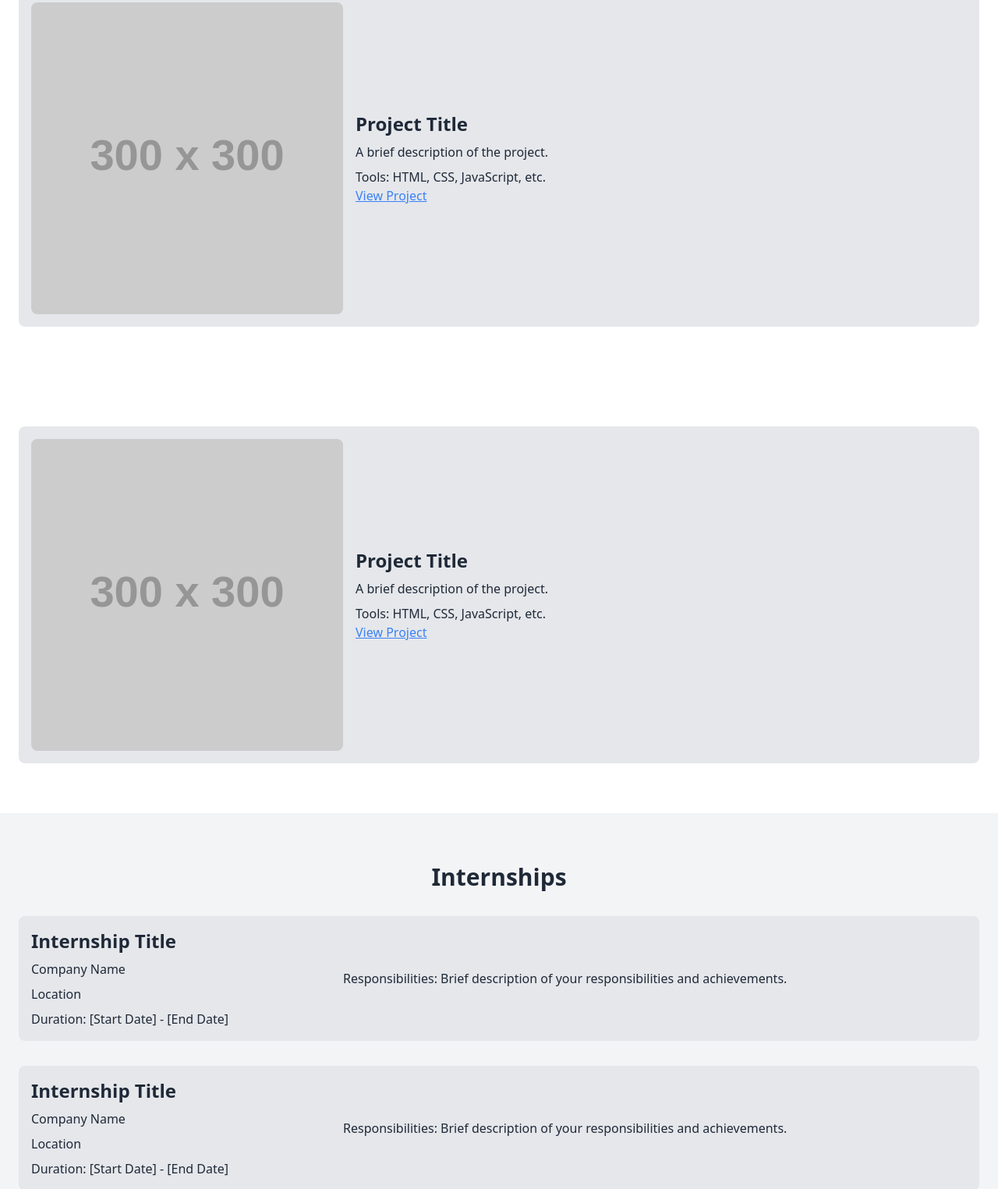
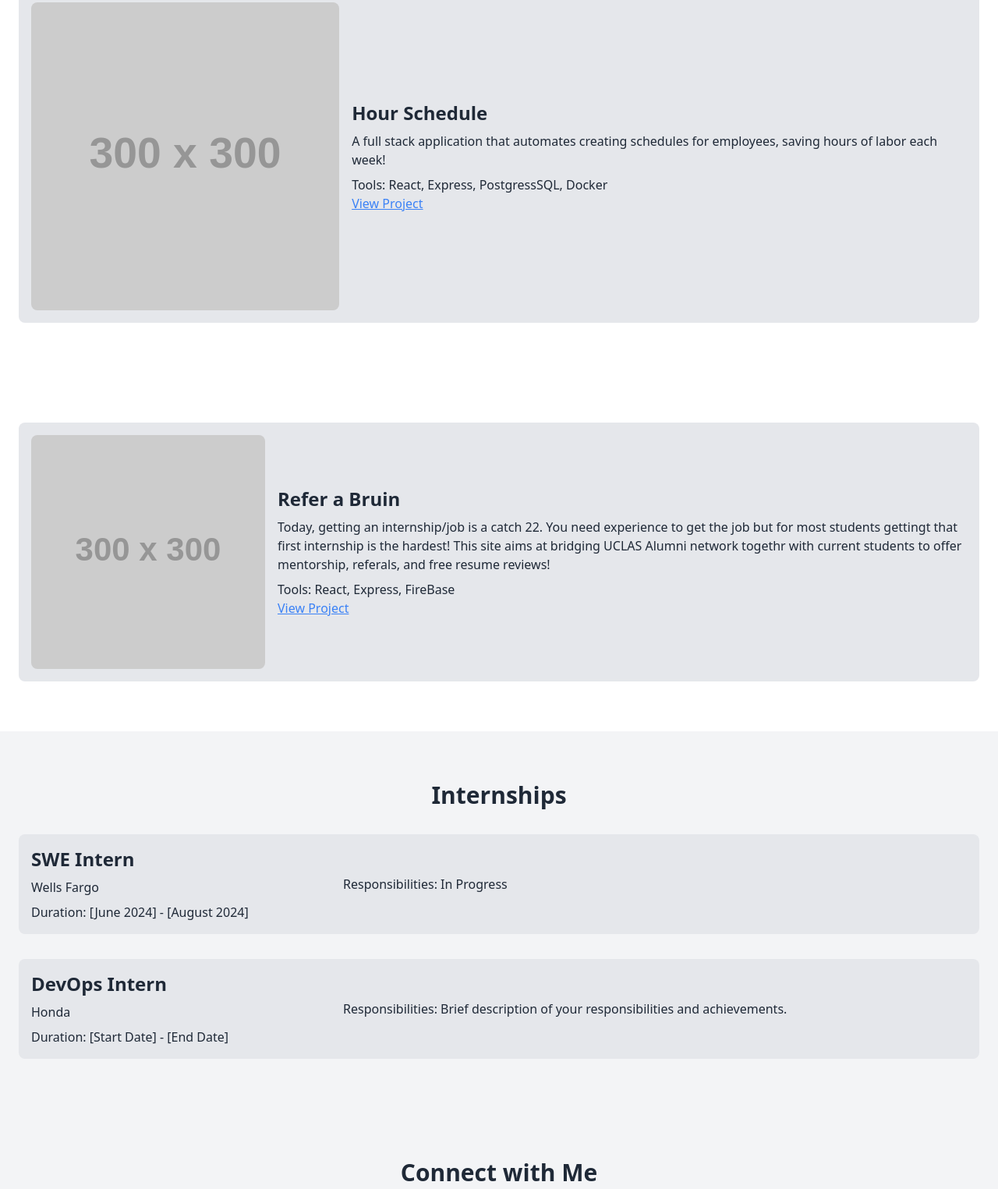
Before and after one commit to andresenriquez1/andresenriquez1.github.io, a plain HTML site: page index.html in a window 1280 px wide. Shown: the part 581-2106 px from the top of the page at 78% size. Drawn offline with nearby package versions, Linux system fonts and the light colour scheme; placeholder pictures from the web are drawn by us.

Commit message:
updated info for my site

```diff
--- a/index.html
+++ b/index.html
@@ -3,7 +3,7 @@
 <head>
     <meta charset="UTF-8">
     <meta name="viewport" content="width=device-width, initial-scale=1.0">
-    <title>Portfolio - [Your Name]</title>
+    <title>Portfolio - Andres Enriquez</title>
     <link href="https://cdn.jsdelivr.net/npm/tailwindcss@2.2.19/dist/tailwind.min.css" rel="stylesheet">
 </head>
 <body class="bg-gray-100 text-gray-800">
@@ -13,7 +13,8 @@
         <img src="https://via.placeholder.com/150" alt="Your Photo" class="w-40 h-40 rounded-full mb-4">
         <h1 class="text-4xl font-semibold mb-2">About Me</h1>
         <p class="text-center max-w-2xl text-lg">
-            Hi, I'm [Your Name], a [Your Profession] with a passion for [Your Passion]. With over [X] years of experience in [Your Field], I specialize in [Your Specialization]. Welcome to my portfolio!
+            Hi, I'm Andres, and I am a computer science major at UCLA graduating in June of 2025.
+            I am passionate about building software and solving complex problems.
         </p>
     </section>
 
@@ -26,9 +27,9 @@
                 <div class="project bg-gray-200 p-4 rounded-lg flex items-center">
                     <img src="https://via.placeholder.com/300" alt="Project Image" class="w-1/3 rounded-lg mr-4">
                     <div>
-                        <h3 class="text-2xl font-semibold mb-2">Project Title</h3>
-                        <p class="mb-2">A brief description of the project.</p>
-                        <p>Tools: HTML, CSS, JavaScript, etc.</p>
+                        <h3 class="text-2xl font-semibold mb-2">Hour Schedule</h3>
+                        <p class="mb-2">A full stack application that automates creating schedules for employees, saving hours of labor each week!</p>
+                        <p>Tools: React, Express, PostgressSQL, Docker</p>
                         <a href="#" class="text-blue-500 underline">View Project</a>
                     </div>
                 </div>
@@ -44,9 +45,11 @@
                 <div class="project bg-gray-200 p-4 rounded-lg flex items-center">
                     <img src="https://via.placeholder.com/300" alt="Project Image" class="w-1/3 rounded-lg mr-4">
                     <div>
-                        <h3 class="text-2xl font-semibold mb-2">Project Title</h3>
-                        <p class="mb-2">A brief description of the project.</p>
-                        <p>Tools: HTML, CSS, JavaScript, etc.</p>
+                        <h3 class="text-2xl font-semibold mb-2"> Refer a Bruin</h3>
+                        <p class="mb-2">Today, getting an internship/job is a catch 22. You need experience to get the job but for most students gettingt that first internship is the hardest!
+                          This site aims at bridging UCLAS Alumni network togethr with current students to offer mentorship, referals, and free resume reviews!
+                        </p>
+                        <p>Tools: React, Express, FireBase</p>
                         <a href="#" class="text-blue-500 underline">View Project</a>
                     </div>
                 </div>
@@ -63,20 +66,19 @@
                 <!-- Internship 1 -->
                 <div class="internship bg-gray-200 p-4 rounded-lg flex items-center">
                     <div class="w-1/3">
-                        <h3 class="text-2xl font-semibold mb-2">Internship Title</h3>
-                        <p class="mb-2">Company Name</p>
-                        <p class="mb-2">Location</p>
-                        <p>Duration: [Start Date] - [End Date]</p>
+                        <h3 class="text-2xl font-semibold mb-2">SWE Intern</h3>
+                        <p class="mb-2">Wells Fargo</p>
+
+                        <p>Duration: [June 2024] - [August 2024]</p>
                     </div>
                     <div>
-                        <p>Responsibilities: Brief description of your responsibilities and achievements.</p>
+                        <p>Responsibilities: In Progress</p>
                     </div>
                 </div>
                 <div class="internship bg-gray-200 p-4 rounded-lg flex items-center">
                     <div class="w-1/3">
-                        <h3 class="text-2xl font-semibold mb-2">Internship Title</h3>
-                        <p class="mb-2">Company Name</p>
-                        <p class="mb-2">Location</p>
+                        <h3 class="text-2xl font-semibold mb-2"> DevOps Intern</h3>
+                        <p class="mb-2">Honda</p>
                         <p>Duration: [Start Date] - [End Date]</p>
                     </div>
                     <div>
@@ -105,10 +107,7 @@
         </div>
     </section>
 
-    <!-- Footer Section -->
-    <footer class="py-4 bg-gray-800 text-white text-center">
-        <p>&copy; 2023 [Your Name]. All rights reserved.</p>
-    </footer>
+
 
 </body>
 </html>
```
